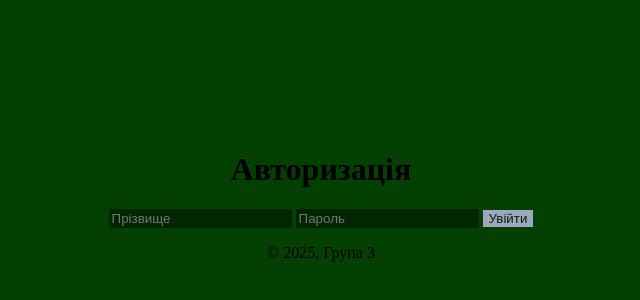
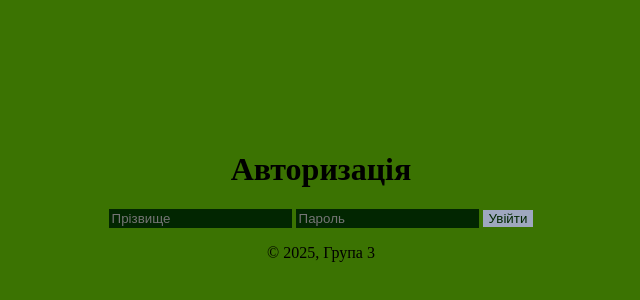
Before and after one commit to andreuka2/site, a plain HTML site: page index.html in a window 1280 px wide. Shown: the part 196-496 px from the top of the page, without its empty margins (319-959 px from the left). Drawn offline with Linux system fonts and the light colour scheme.

Commit message:
Update styles.css

```diff
--- a/styles.css
+++ b/styles.css
@@ -1,5 +1,5 @@
 :root {
---fon-color: #034001;
+--fon-color: #3B7302;
 --color-accent: #9FA7BF;
 --color-addition: #022601;
 --text-color: #9FA7BF;
```
